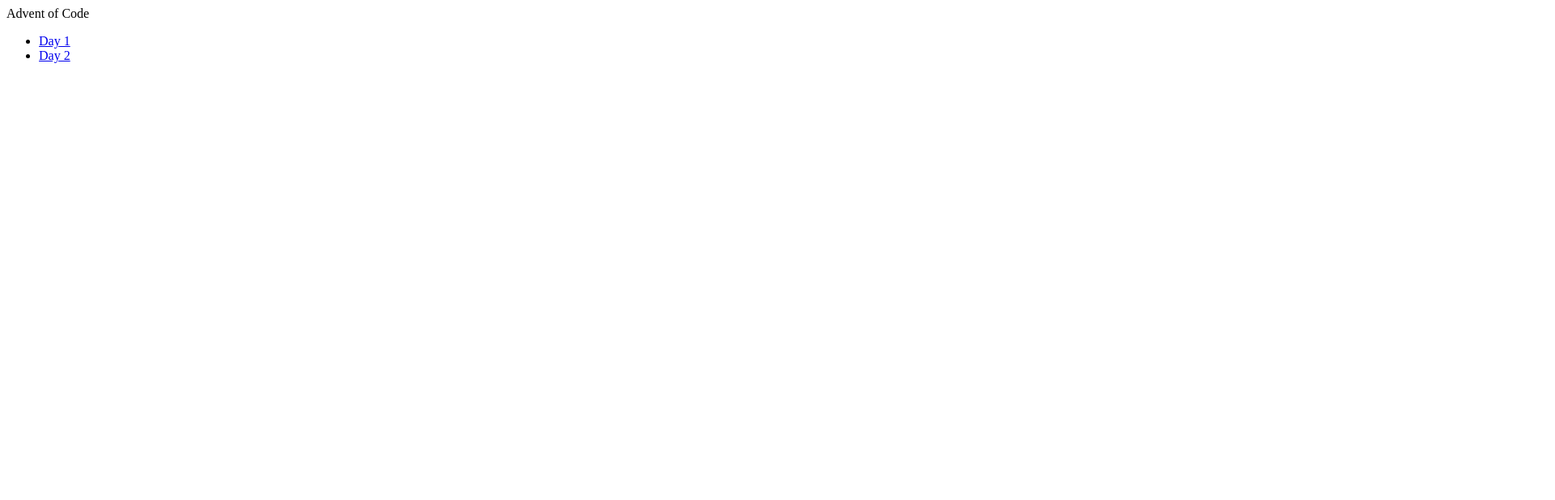
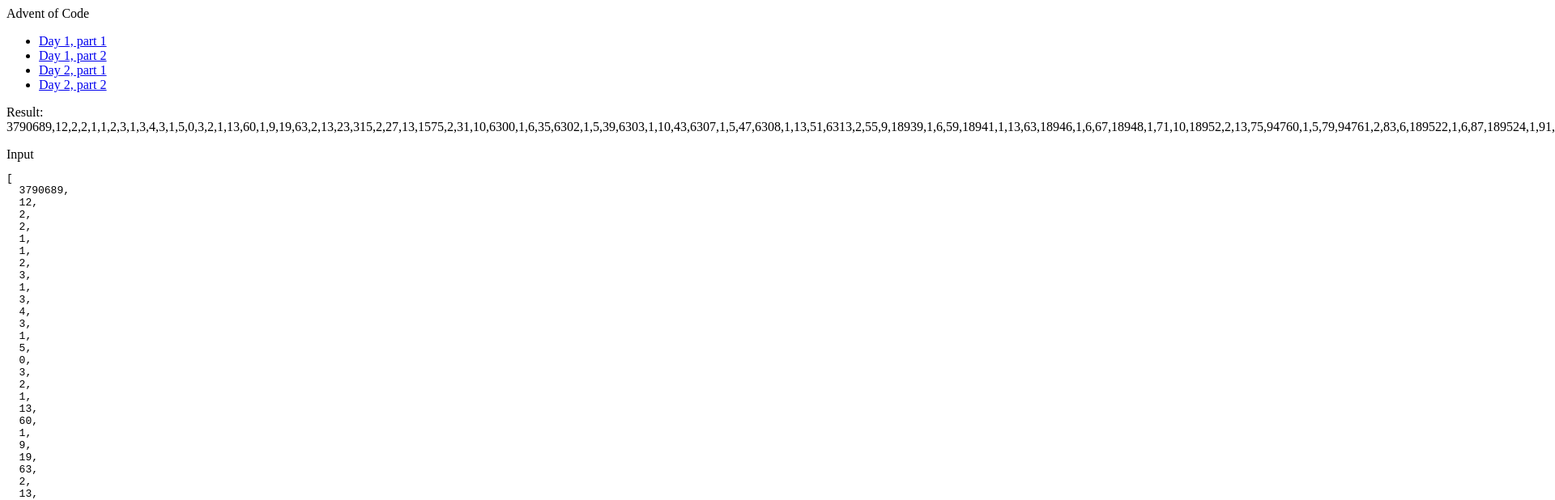
Before and after one commit to jhnoor/advent-of-code, an Angular app: page /day2p1 in a window 1280 px wide. Before the commit this address led to /. Shown: the top 618 px of the page at 81% size, 1920 px wide, since content can reach past the window. Built offline with nearby package versions, Linux system fonts and the light colour scheme.

Commit message:
2 complete

```diff
--- a/src/app/app.component.html
+++ b/src/app/app.component.html
@@ -1,8 +1,10 @@
 <div>
   <header>Advent of Code</header>
   <ul>
-    <li><a routerLink="day1">Day 1</a></li>
-    <li><a routerLink="day2">Day 2</a></li>
+    <li><a routerLink="day1p1">Day 1, part 1</a></li>
+    <li><a routerLink="day1p2">Day 1, part 2</a></li>
+    <li><a routerLink="day2p1">Day 2, part 1</a></li>
+    <li><a routerLink="day2p2">Day 2, part 2</a></li>
   </ul>
 
   <div class="main-container">
--- a/src/app/app.module.ts
+++ b/src/app/app.module.ts
@@ -5,9 +5,11 @@ import { AppRoutingModule } from './app-routing.module';
 import { AppComponent } from './app.component';
 import { Day1o1Component } from './day-1/day-1-1/day-1-1.component';
 import { Day1o2Component } from './day-1/day-1-2/day-1-2.component';
+import { Day2o1Component } from './day-2/day2o1/day2o1.component';
+import { Day2o2Component } from './day-2/day2o2/day2o2.component';
 
 @NgModule({
-  declarations: [AppComponent, Day1o1Component, Day1o2Component],
+  declarations: [AppComponent, Day1o1Component, Day1o2Component, Day2o1Component, Day2o2Component],
   imports: [BrowserModule, AppRoutingModule],
   providers: [],
   bootstrap: [AppComponent]
--- /dev/null
+++ b/src/app/day-2/day2o1/day2o1.component.html
@@ -0,0 +1,6 @@
+<p>Result: {{result}}</p>
+
+Input
+<pre>
+{{input | json:2}}
+</pre>
--- /dev/null
+++ b/src/app/day-2/day2o1/day2o1.component.ts
@@ -0,0 +1,53 @@
+import { Component, OnInit } from '@angular/core';
+import { input } from '../input';
+
+@Component({
+  selector: 'app-day2o1',
+  templateUrl: './day2o1.component.html',
+  styleUrls: ['./day2o1.component.scss']
+})
+export class Day2o1Component implements OnInit {
+  input = input;
+  result: number[];
+  constructor() {}
+
+  ngOnInit() {
+    this.process();
+    this.result = this.input;
+  }
+
+  process() {
+    const SKIP_INDICES = 4;
+    for (let i = 0; i < this.input.length; ) {
+      switch (this.input[i]) {
+        case 1:
+          this.input[this.input[i + 3]] = this.add(
+            this.input[this.input[i + 1]],
+            this.input[this.input[i + 2]]
+          );
+          i += SKIP_INDICES;
+          break;
+        case 2:
+          this.input[this.input[i + 3]] = this.multiply(
+            this.input[this.input[i + 1]],
+            this.input[this.input[i + 2]]
+          );
+          i += SKIP_INDICES;
+          break;
+        case 99:
+          return;
+        default:
+          debugger;
+          throw Error(`OPCode ${this.input[i]} not recognized`);
+      }
+    }
+  }
+
+  add(a: number, b: number): number {
+    return a + b;
+  }
+
+  multiply(a: number, b: number): number {
+    return a * b;
+  }
+}
--- /dev/null
+++ b/src/app/day-2/day2o2/day2o2.component.html
@@ -0,0 +1,6 @@
+<p>Result: {{result}}</p>
+
+Input
+<pre>
+{{input | json:2}}
+</pre>
--- /dev/null
+++ b/src/app/day-2/day2o2/day2o2.component.ts
@@ -0,0 +1,66 @@
+import { Component, OnInit } from '@angular/core';
+import { input } from '../input';
+
+@Component({
+  selector: 'app-day2o2',
+  templateUrl: './day2o2.component.html',
+  styleUrls: ['./day2o2.component.scss']
+})
+export class Day2o2Component implements OnInit {
+  input = input;
+  result: number;
+
+  constructor() {}
+
+  ngOnInit() {
+    for (let noun = 0; noun < 100; noun++) {
+      for (let verb = 0; verb < 100; verb++) {
+        const currentInput = [...this.input];
+        const result = this.process(currentInput, noun, verb);
+
+        if (result[0] === 19690720) {
+          this.result = result[0];
+          this.input = currentInput;
+          return;
+        }
+      }
+    }
+  }
+
+  process(program: number[], noun: number, verb: number): number[] {
+    const SKIP_INDICES = 4;
+    program[1] = noun;
+    program[2] = verb;
+    for (let i = 0; i < program.length; ) {
+      switch (program[i]) {
+        case 1:
+          program[program[i + 3]] = this.add(
+            program[program[i + 1]],
+            program[program[i + 2]]
+          );
+          i += SKIP_INDICES;
+          break;
+        case 2:
+          program[program[i + 3]] = this.multiply(
+            program[program[i + 1]],
+            program[program[i + 2]]
+          );
+          i += SKIP_INDICES;
+          break;
+        case 99:
+          return program;
+        default:
+          throw Error(`OPCode ${program[i]} not recognized`);
+      }
+    }
+    return program;
+  }
+
+  add(a: number, b: number): number {
+    return a + b;
+  }
+
+  multiply(a: number, b: number): number {
+    return a * b;
+  }
+}
--- /dev/null
+++ b/src/app/day-2/input.ts
@@ -0,0 +1,131 @@
+export const input = [
+  1,
+  12,
+  2,
+  3,
+  1,
+  1,
+  2,
+  3,
+  1,
+  3,
+  4,
+  3,
+  1,
+  5,
+  0,
+  3,
+  2,
+  1,
+  13,
+  19,
+  1,
+  9,
+  19,
+  23,
+  2,
+  13,
+  23,
+  27,
+  2,
+  27,
+  13,
+  31,
+  2,
+  31,
+  10,
+  35,
+  1,
+  6,
+  35,
+  39,
+  1,
+  5,
+  39,
+  43,
+  1,
+  10,
+  43,
+  47,
+  1,
+  5,
+  47,
+  51,
+  1,
+  13,
+  51,
+  55,
+  2,
+  55,
+  9,
+  59,
+  1,
+  6,
+  59,
+  63,
+  1,
+  13,
+  63,
+  67,
+  1,
+  6,
+  67,
+  71,
+  1,
+  71,
+  10,
+  75,
+  2,
+  13,
+  75,
+  79,
+  1,
+  5,
+  79,
+  83,
+  2,
+  83,
+  6,
+  87,
+  1,
+  6,
+  87,
+  91,
+  1,
+  91,
+  13,
+  95,
+  1,
+  95,
+  13,
+  99,
+  2,
+  99,
+  13,
+  103,
+  1,
+  103,
+  5,
+  107,
+  2,
+  107,
+  10,
+  111,
+  1,
+  5,
+  111,
+  115,
+  1,
+  2,
+  115,
+  119,
+  1,
+  119,
+  6,
+  0,
+  99,
+  2,
+  0,
+  14,
+  0
+];
```
Also changed, not shown: src/app/app-routing.module.ts (+7 -4 lines), src/app/day-2/day2o1/day2o1.component.scss (added), src/app/day-2/day2o2/day2o2.component.scss (added), 2 other files (tests, documents, lock files or other folders).
